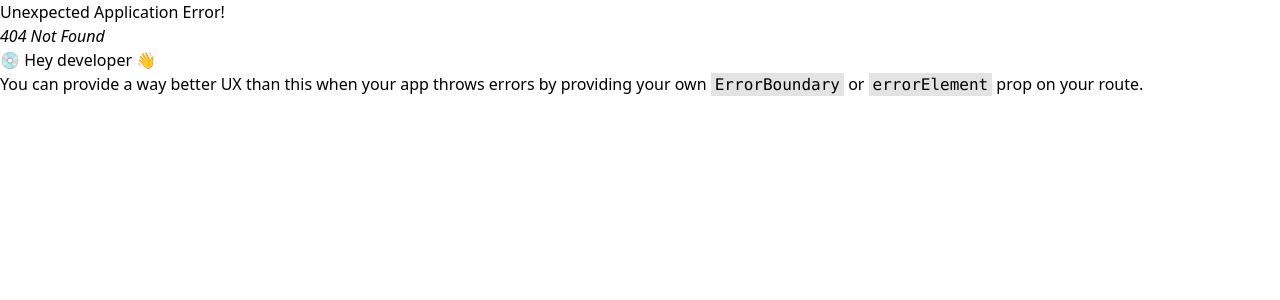
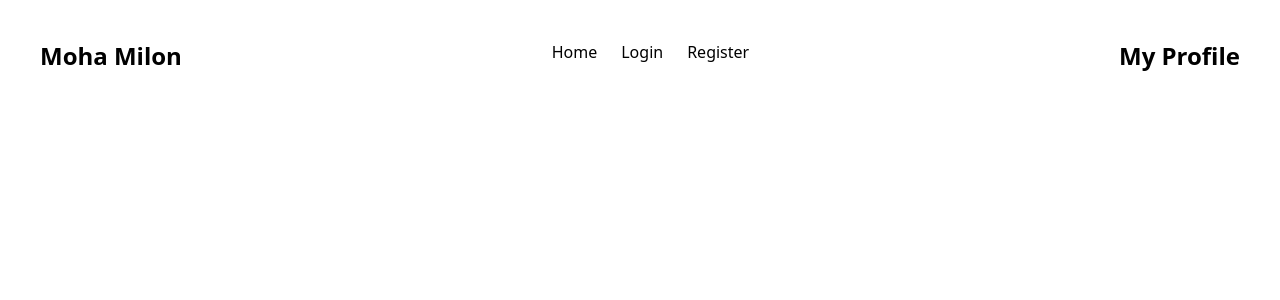
Before and after one commit to nazmul-nhb/auth-moha-milon, a React (Vite) app: page /login in a window 1280 px wide. Before the commit this address had no page. Shown: the top 300 px of the page. Built offline with nearby package versions, Linux system fonts and the light colour scheme.

Commit message:
added more components and routes

```diff
--- a/index.html
+++ b/index.html
@@ -7,7 +7,7 @@
     <title>Auth Moha Milon</title>
   </head>
   <body>
-    <div id="root"></div>
+    <div class="m-10" id="root"></div>
     <script type="module" src="/src/main.jsx"></script>
   </body>
 </html>
--- /dev/null
+++ b/src/components/Navbar.jsx
@@ -0,0 +1,26 @@
+import { Link, NavLink } from "react-router-dom";
+
+const Navbar = () => {
+
+    const navLinks = <>
+        <li><NavLink to={'/'}>Home</NavLink></li>
+        <li><NavLink to={'/login'}>Login</NavLink></li>
+        <li><NavLink to={'/register'}>Register</NavLink></li>
+    </>
+
+    return (
+        <nav className="flex justify-between">
+            <div><h3 className="text-2xl font-semibold">Moha Milon</h3></div>
+            <div>
+                <ul className="flex justify-center gap-6 font-medium">
+                    {navLinks}
+                </ul>
+            </div>
+            <div>
+                <h3 className="text-2xl font-semibold"><Link>My Profile</Link></h3>
+            </div>
+        </nav>
+    );
+};
+
+export default Navbar;
--- a/src/components/Root.jsx
+++ b/src/components/Root.jsx
@@ -1,8 +1,11 @@
+import { Outlet } from "react-router-dom";
+import Navbar from "./Navbar";
 
 const Root = () => {
     return (
         <div>
-
+            <Navbar></Navbar>
+            <Outlet></Outlet>
         </div>
     );
 };
--- /dev/null
+++ b/src/pages/Home.jsx
@@ -0,0 +1,10 @@
+
+const Home = () => {
+    return (
+        <div>
+
+        </div>
+    );
+};
+
+export default Home;
--- /dev/null
+++ b/src/pages/Login.jsx
@@ -0,0 +1,10 @@
+
+const Login = () => {
+    return (
+        <div>
+
+        </div>
+    );
+};
+
+export default Login;
--- /dev/null
+++ b/src/pages/Register.jsx
@@ -0,0 +1,10 @@
+
+const Register = () => {
+    return (
+        <div>
+
+        </div>
+    );
+};
+
+export default Register;
```
Also changed, not shown: src/routes.jsx (+19 -1 lines).
